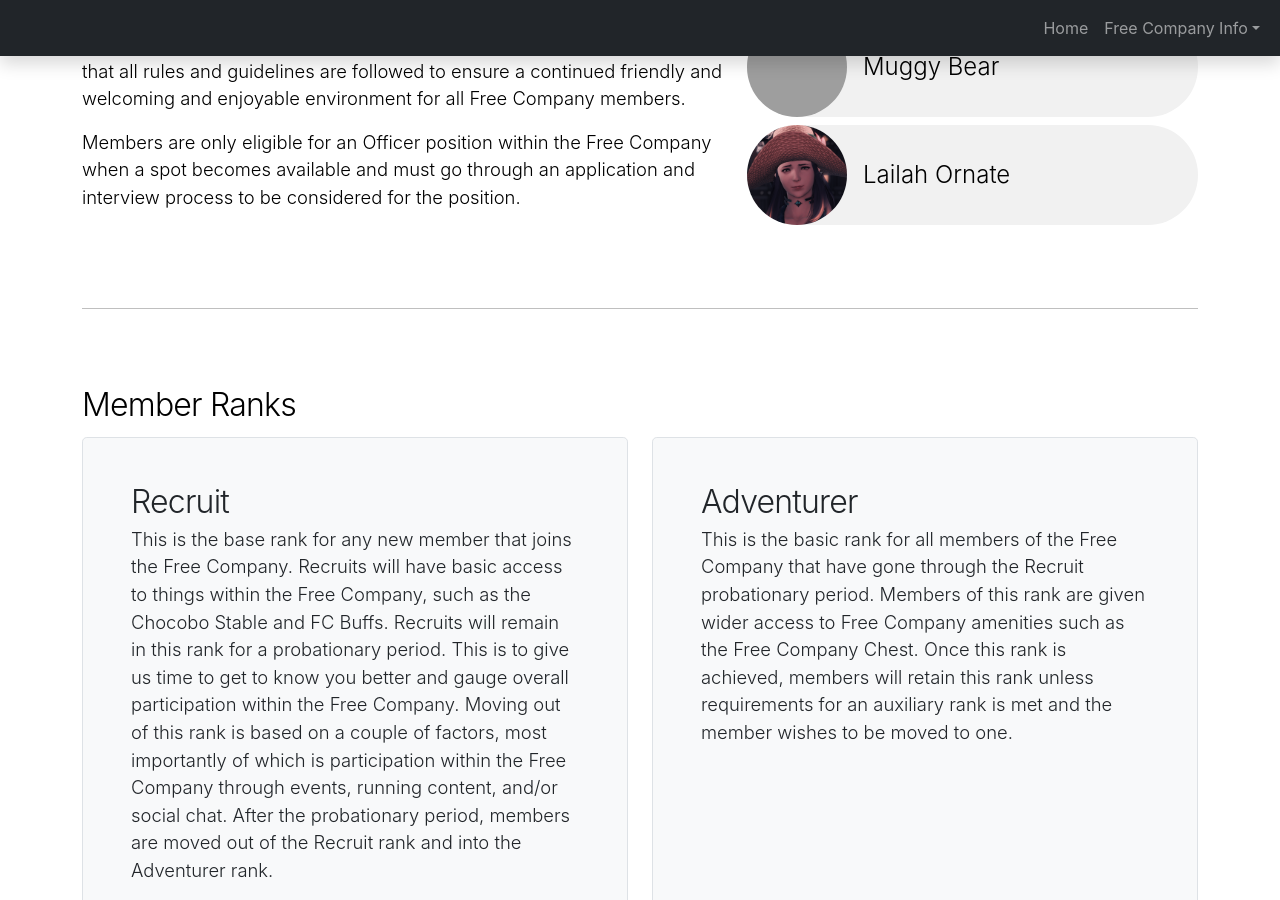
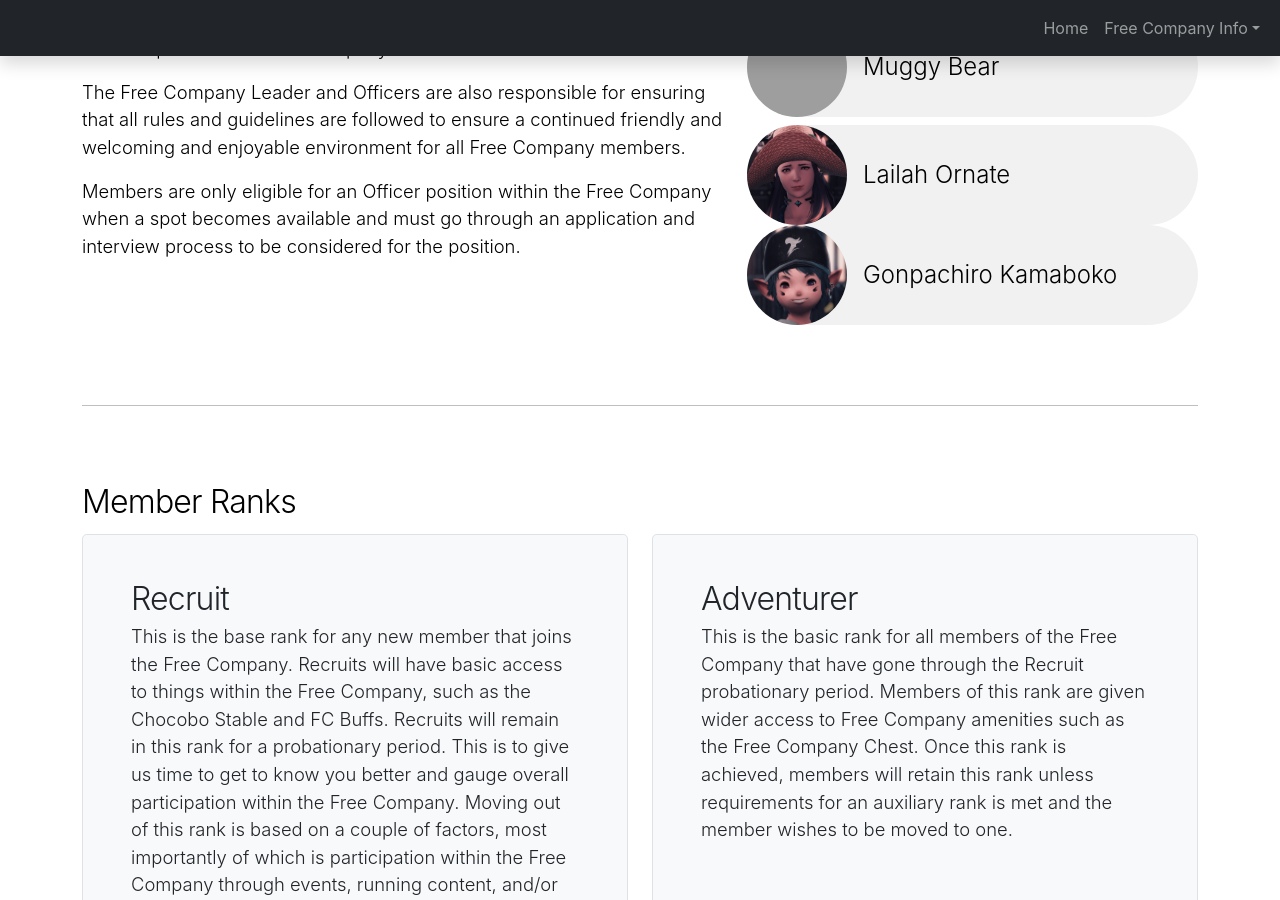
Before and after one commit to needscallouts/needscallouts.github.io, a Jekyll site: the page built from source/free-company-ranks.html, in a window 1280 px wide and 900 px high, scrolled down 780 px. Built offline with Jekyll 4.4.1, drawn with Linux system fonts in a browser that asks for light colours; grey boxes are pictures that could not be loaded.

Commit message:
Added Gon to Officers List

```diff
--- a/source/free-company-ranks.html
+++ b/source/free-company-ranks.html
@@ -46,6 +46,10 @@
                 <div class="profile-pill">
                     <img src="{{"/assets/images/pages/free-company-ranks/lailah.png" | relative_url}}" loading="lazy">
                     <div class="name">Lailah Ornate</div>
+                </div>
+                <div class="profile-pill">
+                    <img src="{{"/assets/images/pages/free-company-ranks/gon.png" | relative_url}}" loading="lazy">
+                    <div class="name">Gonpachiro Kamaboko</div>
                 </div>
             </div>
         </div>
```
